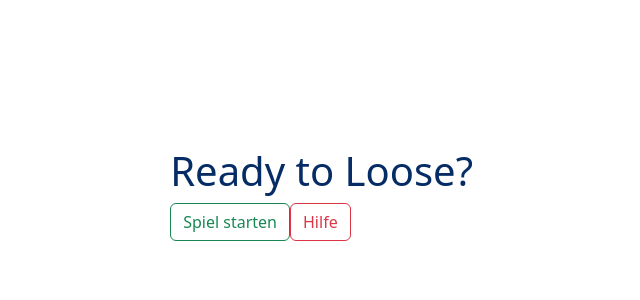
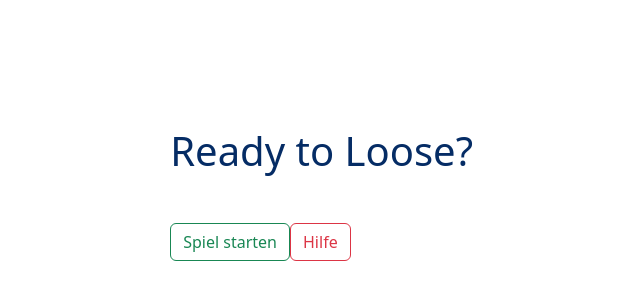
Before and after one commit to kelmrobert/TicTacToe, a Vue app: page / in a window 1280 px wide. Shown: the part 206-506 px from the top of the page, without its empty margins (167-807 px from the left). Built offline with nearby package versions, Linux system fonts and the light colour scheme.

Commit message:
Add margin

```diff
--- a/src/components/Welcome.vue
+++ b/src/components/Welcome.vue
@@ -9,9 +9,13 @@
 </script>
 
 <template>
-    <h1 class="text-primary-emphasis">Ready to Loose?</h1>
-    <button class="btn btn-outline-success">Spiel starten</button>
-    <button class="btn btn-outline-danger" @mouseover="changeLocation">Hilfe</button>
+    <div>
+        <h1 class="text-primary-emphasis">Ready to Loose?</h1>
+    </div>
+    <div class="mt-5">
+        <button class="btn btn-outline-success">Spiel starten</button>
+        <button class="btn btn-outline-danger" @mouseover="changeLocation">Hilfe</button>
+    </div>
 </template>
 
 <style scoped>
```
